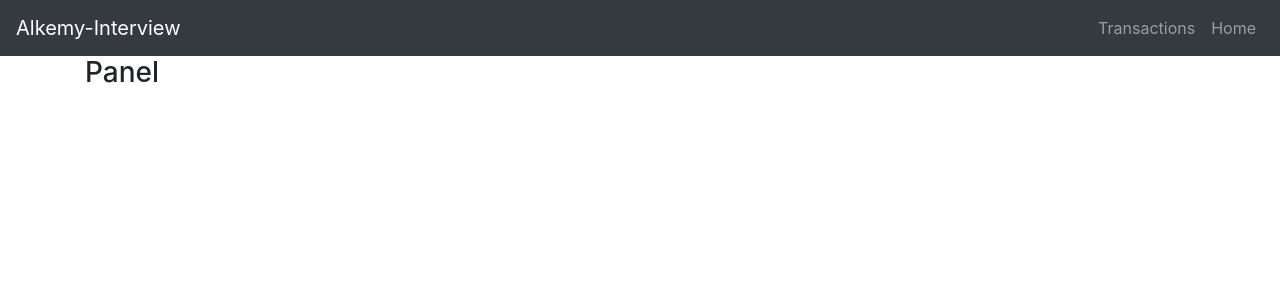
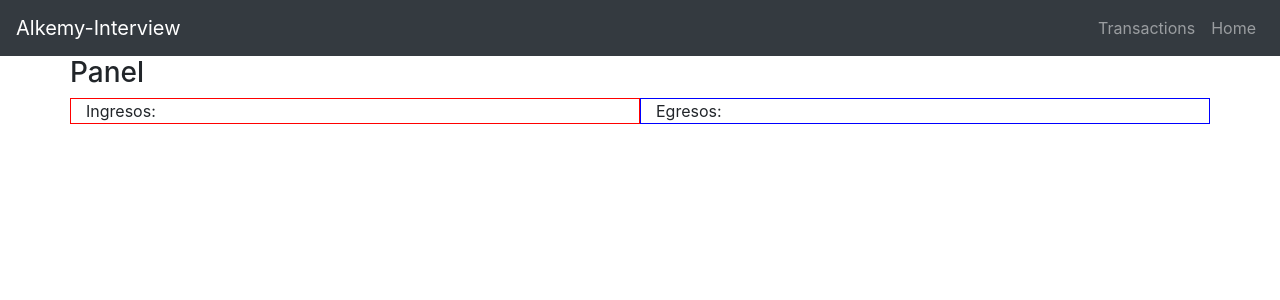
Before and after one commit to arieelarg/alkemy-challenge, a React (Create React App) app: page /home in a window 1280 px wide. Shown: the top 300 px of the page. Built offline with nearby package versions, Linux system fonts and the light colour scheme; no server answers.

Commit message:
Refactor Transaction. Added containers

```diff
--- /dev/null
+++ b/src/Components/Transaction/index.js
@@ -0,0 +1 @@
+export { default } from "./Transaction";
--- a/src/Pages/Home/Home.js
+++ b/src/Pages/Home/Home.js
@@ -1,14 +1,23 @@
-import { Container, Row, Col } from "react-bootstrap";
+import { useFetch } from "./../../customHooks/useHTTP";
+import { Row, Col } from "react-bootstrap";
 
 const Home = () => {
+  const [balance, fetching, error] = useFetch("panel/balance");
+  console.log(balance);
   return (
-    <Container>
+    <>
       <Row>
-        <Col>
-          <h3>Panel</h3>
+        <h3>Panel</h3>
+      </Row>
+      <Row>
+        <Col style={{ border: "1px solid red" }}>
+          Ingresos: {balance[0]?.total}
+        </Col>
+        <Col style={{ border: "1px solid blue" }}>
+          Egresos: {balance[1]?.total}
         </Col>
       </Row>
-    </Container>
+    </>
   );
 };
 
--- a/src/Components/Transactions/Transactions.js
+++ b/src/Pages/Transactions/Transactions.js
@@ -1,9 +1,10 @@
-import Transaction from "./Transaction";
+import Transaction from "./../../Components/Transaction";
 import { Table, Row } from "react-bootstrap";
 import { useFetch } from "./../../customHooks/useHTTP";
 
 const Transactions = () => {
   const [transactions, fetching, error] = useFetch("transactions");
+  console.log(transactions);
   return (
     <>
       <Row>
@@ -11,7 +12,7 @@ const Transactions = () => {
       </Row>
 
       {fetching ? (
-          ""
+        "Cargando..."
       ) : (
         <Row>
           <Table striped bordered hover className="p-2">
@@ -21,7 +22,7 @@ const Transactions = () => {
                 <th>Create</th>
                 <th>Type</th>
                 <th>Category</th>
-                <th>concept</th>
+                <th>Concept</th>
                 <th>Amount</th>
               </tr>
             </thead>
--- /dev/null
+++ b/src/Pages/Transactions/index.js
@@ -0,0 +1 @@
+export { default } from "./Transactions";
--- a/src/Routes/index.js
+++ b/src/Routes/index.js
@@ -6,19 +6,22 @@ import {
 } from "react-router-dom";
 import Home from "./../Pages/Home";
 import Header from "./../Components/Header";
-import Transactions from "./../Components/Transactions/Transactions";
+import Transactions from "./../Pages/Transactions";
 import NotFound from "./../Pages/NotFound";
+import { Container } from "react-bootstrap";
 
 const Routes = () => {
   return (
     <Router>
       <Header />
+      <Container>
         <Switch>
           <Route exact path="/" render={() => <Redirect to="/home" />} />
           <Route exact path={"/home"} exact component={Home} />
           <Route exact path={"/transactions"} component={Transactions} />
           <Route component={NotFound} />
         </Switch>
+      </Container>
     </Router>
   );
 };
--- a/src/constants/index.js
+++ b/src/constants/index.js
@@ -1,3 +1,3 @@
 export const environment = {
-  BASE_URL: "http://localhost:3000",
+  BASE_URL: "http://localhost:8000",
 };
--- a/src/customHooks/useHTTP.js
+++ b/src/customHooks/useHTTP.js
@@ -6,6 +6,7 @@ export const useFetch = (url, initialState = {}) => {
   const [fetching, setFetching] = useState(true);
   const [error, setError] = useState(false);
 
+  useEffect(() => {
     const fetchData = async () => {
       try {
         const result = await fetch(`${environment.BASE_URL}/${url}`, {
@@ -23,7 +24,7 @@ export const useFetch = (url, initialState = {}) => {
         setError(true);
       }
     };
-  useEffect(() => {
+
     fetchData();
   }, []);
 
```
Also changed, not shown: src/Components/Transaction/Transaction.js (renamed from src/Components/Transactions/Transaction.js), 1 other file (tests, documents, lock files or other folders). Lines whose indentation alone changed are shown as unchanged.
